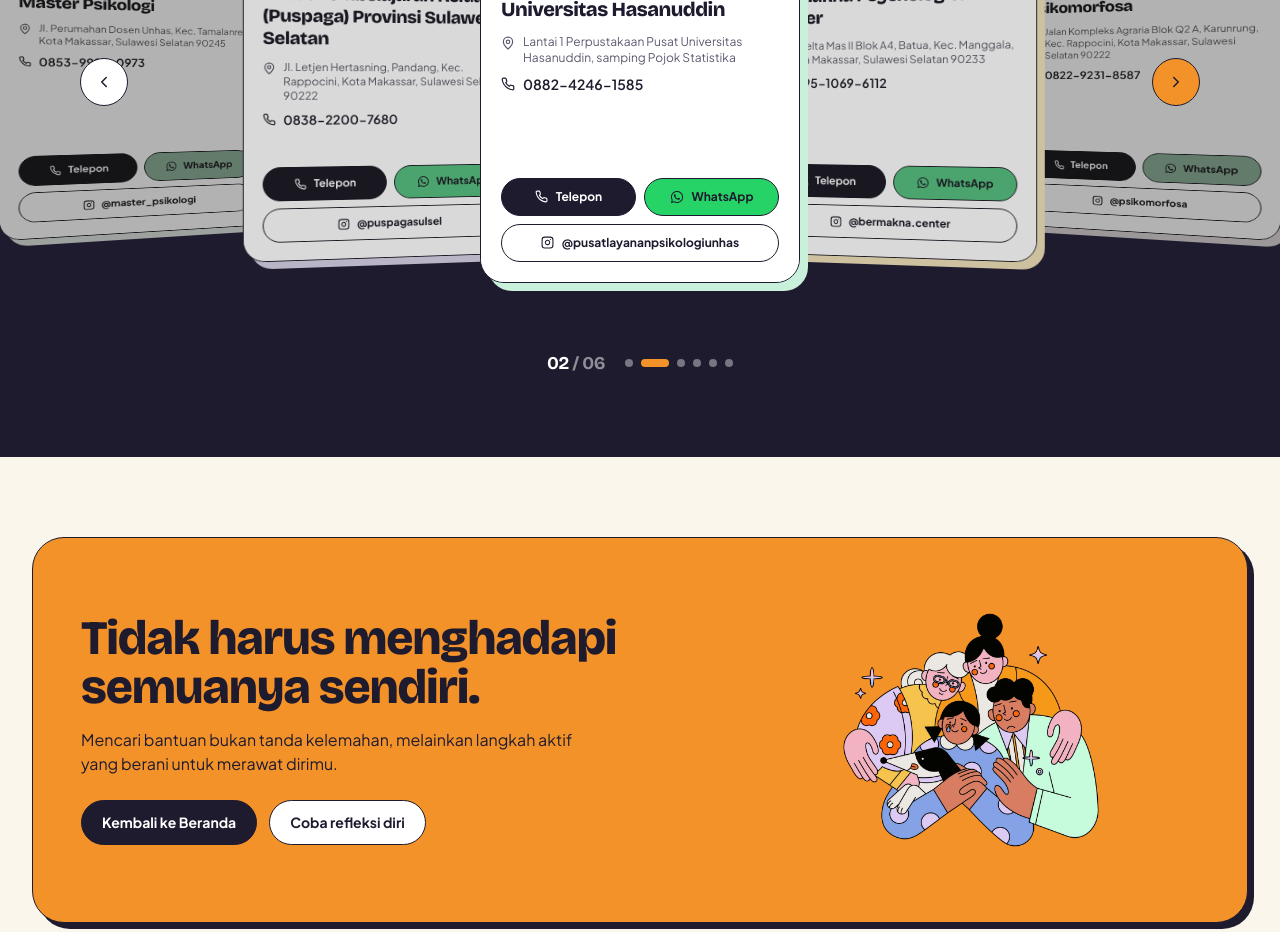
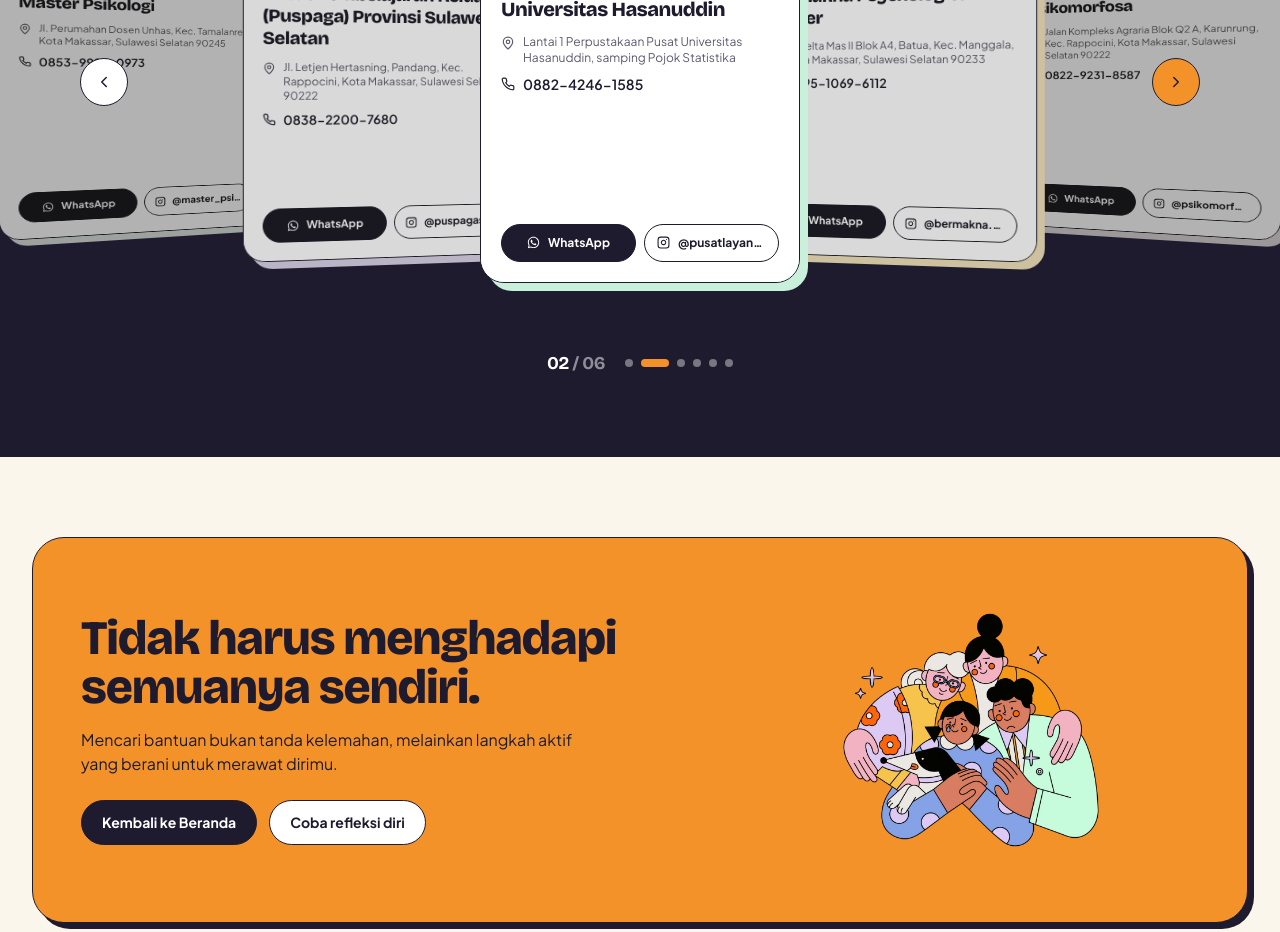
Before and after one commit to nabilasyalwani/psikoedukasi, a Next.js app: page /langkah-layanan in a window 1280 px wide. Shown: the part 1840-2772 px from the top of the page. Built offline with nearby package versions, Linux system fonts and the light colour scheme.

Commit message:
delete telepon option

```diff
--- a/components/layanan/ServiceCarousel.tsx
+++ b/components/layanan/ServiceCarousel.tsx
@@ -11,10 +11,8 @@ import {
 } from "react-icons/lu";
 import { FaWhatsapp } from "react-icons/fa6";
 
-const intl = (phone: string) =>
-  `62${phone.replace(/\D/g, "").replace(/^0/, "")}`;
-const telHref = (phone: string) => `tel:+${intl(phone)}`;
-const waHref = (phone: string) => `https://wa.me/${intl(phone)}`;
+const waHref = (phone: string) =>
+  `https://wa.me/62${phone.replace(/\D/g, "").replace(/^0/, "")}`;
 
 function Card({ s, active }: { s: Service; active: boolean }) {
   return (
@@ -38,29 +36,22 @@ function Card({ s, active }: { s: Service; active: boolean }) {
           <LuPhone size={14} className="shrink-0" />
           {s.phone}
         </p>
-        <div className="mt-auto grid grid-cols-2 gap-2 pt-5">
-          <a
-            href={telHref(s.phone)}
-            tabIndex={active ? 0 : -1}
-            className="btn btn-dark justify-center px-3! py-2.5! text-xs! shadow-none!"
-          >
-            <LuPhone size={13} /> Telepon
-          </a>
+        <div className="mt-auto grid grid-cols-2 gap-2 pt-6">
           <a
             href={waHref(s.phone)}
             target="_blank"
             rel="noopener noreferrer"
             tabIndex={active ? 0 : -1}
-            className="btn justify-center bg-[#25D366] px-3! py-2.5! text-xs! text-ink"
+            className="btn btn-dark justify-center px-3! py-2.5! text-xs! shadow-none!"
           >
-            <FaWhatsapp size={14} /> WhatsApp
+            <FaWhatsapp size={13} /> WhatsApp
           </a>
           <a
             href={`https://instagram.com/${s.instagram}`}
             target="_blank"
             rel="noopener noreferrer"
             tabIndex={active ? 0 : -1}
-            className="btn btn-light col-span-2 justify-center overflow-hidden px-3! py-2.5! text-xs!"
+            className="btn btn-light justify-center overflow-hidden px-3! py-2.5! text-xs!"
             title={`@${s.instagram}`}
           >
             <LuInstagram size={13} className="shrink-0" />
```
